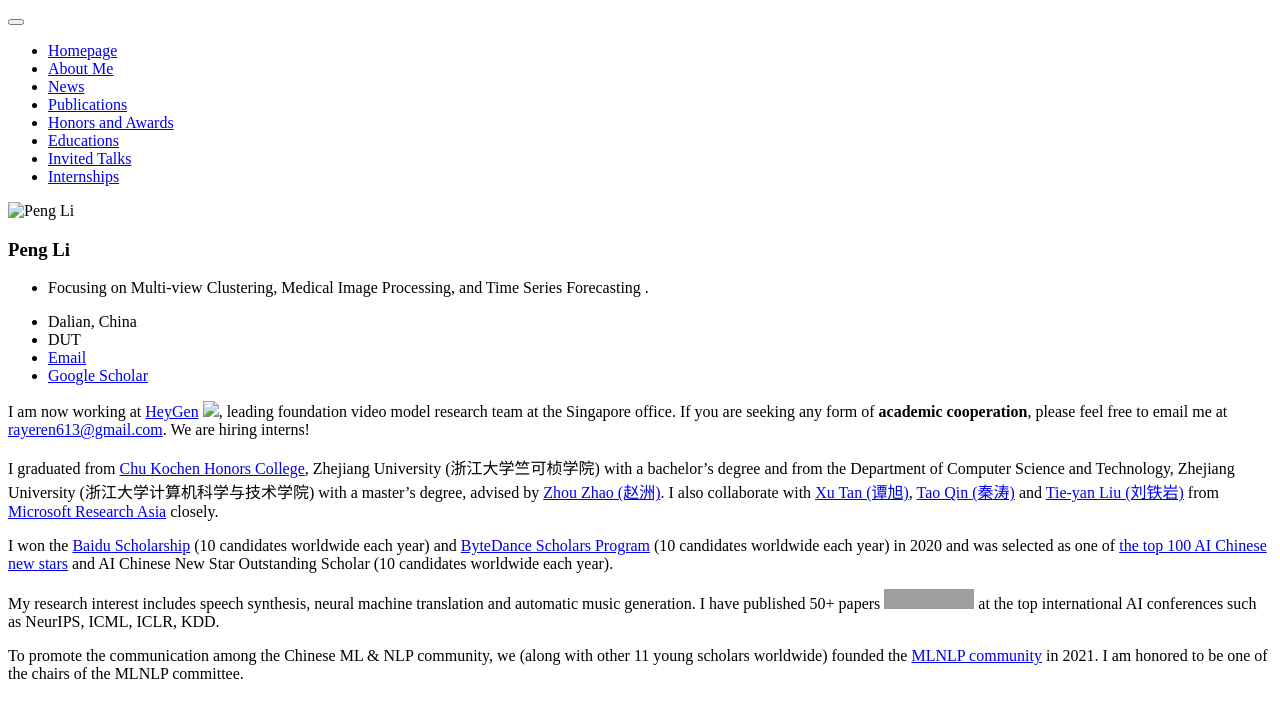
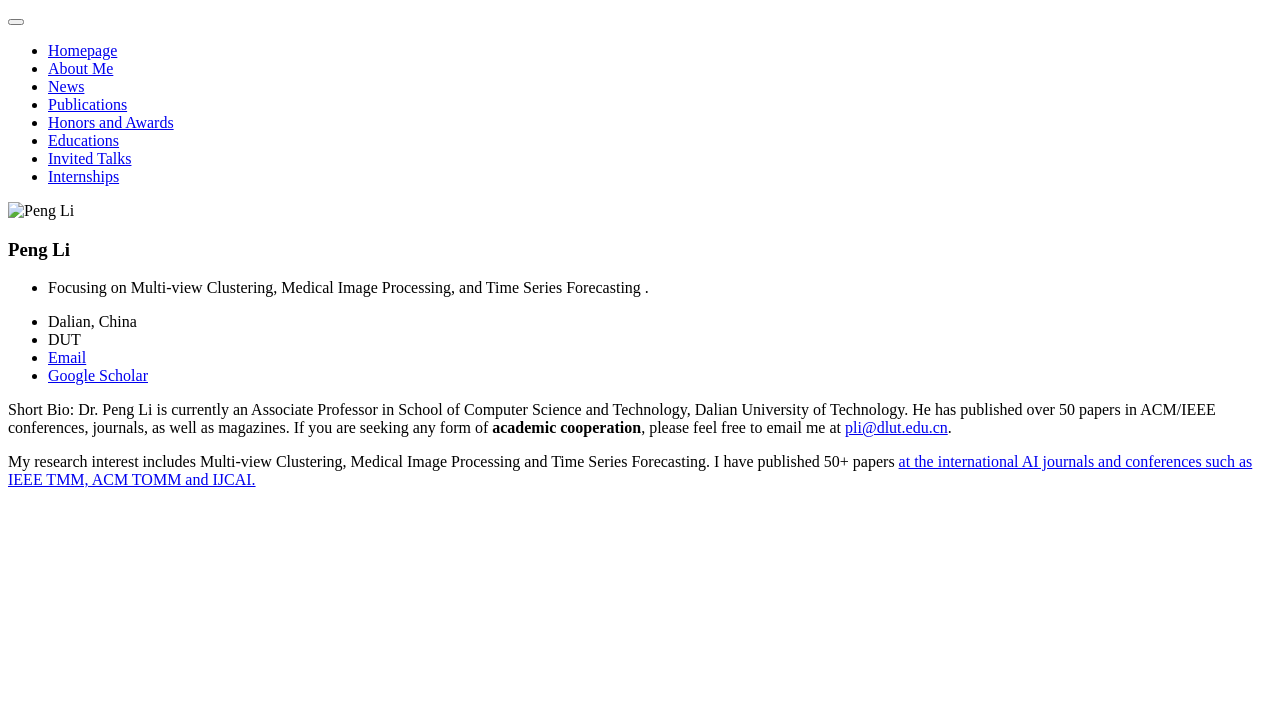
Before and after one commit to lipeng-dut/lipeng-dut.github.io, a Jekyll site: the page built from _pages/includes/intro.md, in a window 1280 px wide. Shown: the top 718 px of the page. Built offline with Jekyll 4.4.1, drawn with Linux system fonts in a browser that asks for light colours; our own code applies the rules of GitHub Pages for plain Markdown files; grey boxes are pictures that could not be loaded.

Commit message:
Update intro.md

```diff
--- a/_pages/includes/intro.md
+++ b/_pages/includes/intro.md
@@ -1,9 +1,3 @@
-I am now working at [HeyGen](https://www.heygen.com) <img src='./images/heygen_logo.svg' style="width: 4em;">, leading foundation video model research team at the Singapore office. If you are seeking any form of **academic cooperation**, please feel free to email me at [rayeren613@gmail.com](mailto:rayeren613@gmail.com). We are hiring interns!
+Short Bio: Dr. Peng Li is currently an Associate Professor in School of Computer Science and Technology, Dalian University of Technology. He has published over 50 papers in ACM/IEEE conferences, journals, as well as magazines. If you are seeking any form of **academic cooperation**, please feel free to email me at [pli@dlut.edu.cn](mailto:pli@dlut.edu.cn).
 
-I graduated from [Chu Kochen Honors College](http://ckc.zju.edu.cn/ckcen/main.htm), Zhejiang University (浙江大学竺可桢学院) with a bachelor's degree and from the Department of Computer Science and Technology, Zhejiang University (浙江大学计算机科学与技术学院) with a master's degree, advised by [Zhou Zhao (赵洲)](https://person.zju.edu.cn/zhaozhou). I also collaborate with [Xu Tan (谭旭)](https://www.microsoft.com/en-us/research/people/xuta/), [Tao Qin (秦涛)](https://www.microsoft.com/en-us/research/people/taoqin/) and [Tie-yan Liu (刘铁岩)](https://www.microsoft.com/en-us/research/people/tyliu/) from [Microsoft Research Asia](https://www.microsoft.com/en-us/research/group/machine-learning-research-group/) closely.
-
-I won the [Baidu Scholarship](https://baike.baidu.com/item/%E7%99%BE%E5%BA%A6%E5%A5%96%E5%AD%A6%E9%87%91/9929412) (10 candidates worldwide each year) and [ByteDance Scholars Program](https://ur.bytedance.com/scholarship) (10 candidates worldwide each year) in 2020 and was selected as one of [the top 100 AI Chinese new stars](https://mp.weixin.qq.com/s?__biz=MzA4NzQ5MTA2NA==&mid=2653639431&idx=1&sn=25b6368c1954419b9090840347d9a27d&chksm=8be75b90bc90d286a5af3ef8e610e822d705dc3cf4382b45e3f14489f3e7ec4fd8c95ed0eceb&mpshare=1&scene=2&srcid=0511LMlj9Qv9DeIZAjMjYAU9&sharer_sharetime=1620731348139&sharer_shareid=631c113940cb81f34895aa25ab14422a#rd) and AI Chinese New Star Outstanding Scholar (10 candidates worldwide each year).
-
-My research interest includes speech synthesis, neural machine translation and automatic music generation. I have published 50+ papers <a href='https://scholar.google.com/citations?user=4FA6C0AAAAAJ'><img src="https://img.shields.io/endpoint?logo=Google%20Scholar&url=https%3A%2F%2Fcdn.jsdelivr.net%2Fgh%2FRayeRen%2Frayeren.github.io@google-scholar-stats%2Fgs_data_shieldsio.json&labelColor=f6f6f6&color=9cf&style=flat&label=citations"></a> at the top international AI conferences such as NeurIPS, ICML, ICLR, KDD.
-
-To promote the communication among the Chinese ML & NLP community, we (along with other 11 young scholars worldwide) founded the [MLNLP community](https://space.bilibili.com/168887299) in 2021. I am honored to be one of the chairs of the MLNLP committee.
+My research interest includes Multi-view Clustering, Medical Image Processing and Time Series Forecasting. I have published 50+ papers <a href='https://scholar.google.com/citations?user=6a89g1UAAAAJ'> at the international AI journals and conferences such as IEEE TMM, ACM TOMM and IJCAI.
```
